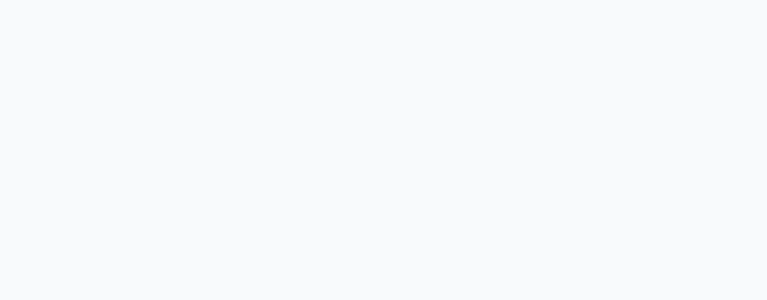
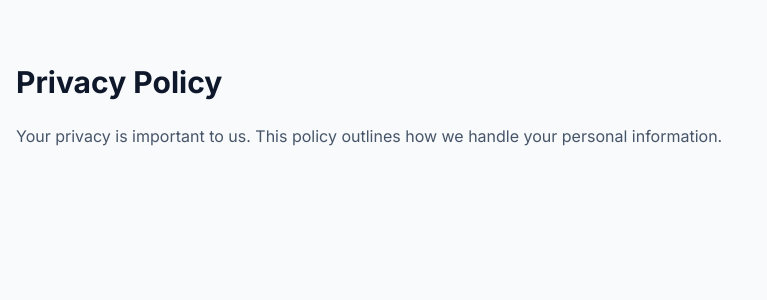
Before and after one commit to MO-HS7/Hospital_Ticketing_System, a Nuxt app in the folder frontend/: page /privacy in a window 1280 px wide. Before the commit this address had no page. Shown: the top 300 px of the page, without its empty margins (0-767 px from the left). Built offline with nearby package versions, Linux system fonts and the light colour scheme.

Commit message:
fix: resolve esbuild version mismatch and add missing pages
- Add npm overrides for esbuild to fix version conflict (0.25.12 vs 0.27.2)
- Create missing about, privacy, terms pages to fix Vue Router warnings
- Add grid.svg asset for hero section background

```diff
--- a/frontend/package.json
+++ b/frontend/package.json
@@ -3,6 +3,9 @@
     "version": "0.1.0",
     "private": true,
     "type": "module",
+    "overrides": {
+        "esbuild": "0.24.0"
+    },
     "scripts": {
         "build": "node ./node_modules/nuxt/bin/nuxt.mjs build",
         "dev": "node ./node_modules/nuxt/bin/nuxt.mjs dev",
--- /dev/null
+++ b/frontend/pages/about.vue
@@ -0,0 +1,14 @@
+<template>
+  <NuxtLayout name="public">
+    <div class="container mx-auto px-4 py-16">
+      <h1 class="text-3xl font-bold text-[var(--color-text-primary)] mb-6">{{ $t('about.title') }}</h1>
+      <p class="text-[var(--color-text-secondary)]">
+        Hospital Ticketing System - A modern platform for managing hospital appointments and support tickets.
+      </p>
+    </div>
+  </NuxtLayout>
+</template>
+
+<script setup lang="ts">
+definePageMeta({ layout: false })
+</script>
--- /dev/null
+++ b/frontend/pages/privacy.vue
@@ -0,0 +1,14 @@
+<template>
+  <NuxtLayout name="public">
+    <div class="container mx-auto px-4 py-16">
+      <h1 class="text-3xl font-bold text-[var(--color-text-primary)] mb-6">{{ $t('footer.privacy') }}</h1>
+      <p class="text-[var(--color-text-secondary)]">
+        Your privacy is important to us. This policy outlines how we handle your personal information.
+      </p>
+    </div>
+  </NuxtLayout>
+</template>
+
+<script setup lang="ts">
+definePageMeta({ layout: false })
+</script>
--- /dev/null
+++ b/frontend/pages/terms.vue
@@ -0,0 +1,14 @@
+<template>
+  <NuxtLayout name="public">
+    <div class="container mx-auto px-4 py-16">
+      <h1 class="text-3xl font-bold text-[var(--color-text-primary)] mb-6">{{ $t('footer.terms') }}</h1>
+      <p class="text-[var(--color-text-secondary)]">
+        By using this service, you agree to our terms and conditions.
+      </p>
+    </div>
+  </NuxtLayout>
+</template>
+
+<script setup lang="ts">
+definePageMeta({ layout: false })
+</script>
```
Also changed, not shown: frontend/public/grid.svg (added), 1 other file (tests, documents, lock files or other folders).
